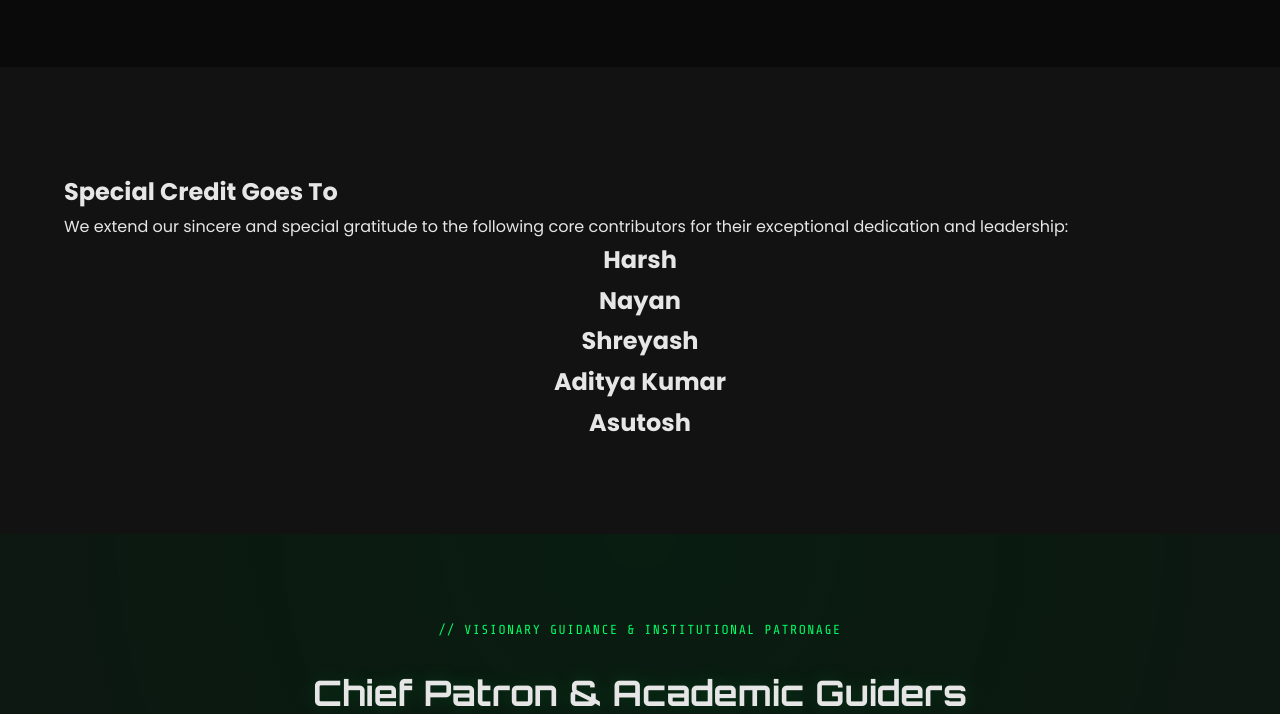
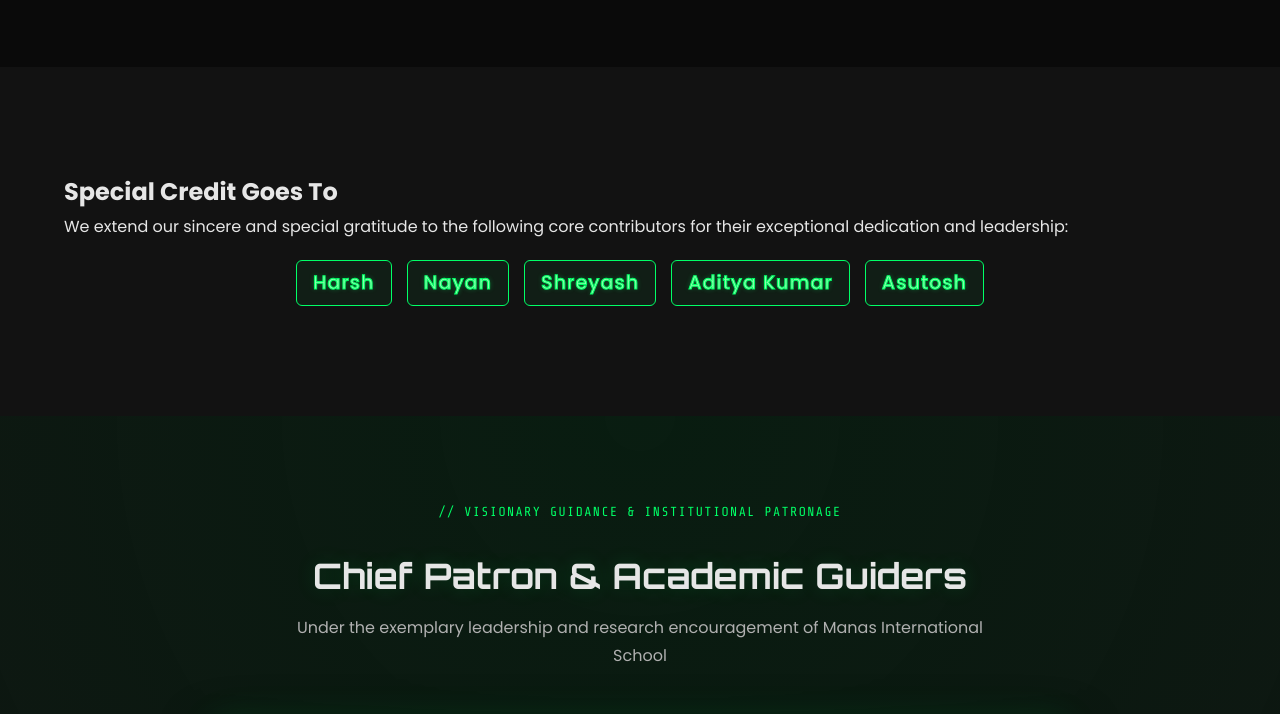
Before and after one commit to pratimask2021996-alt/roht-wheeler-bot, a Flask app: page /creds in a window 1280 px wide. Shown: the part 1163-1877 px from the top of the page. Run offline with Flask 3, Linux system fonts and the light colour scheme.

Commit message:
Add styles for special credits section

```diff
--- a/static/css/style.css
+++ b/static/css/style.css
@@ -1188,3 +1188,46 @@ h1, h2, .main-title, .hero-title {
   position: relative !important;
   z-index: 5 !important;
 }
+/* Special Credits Section - Center Alignment */
+.special-credits {
+  text-align: center !important;
+  display: flex !important;
+  flex-direction: column !important;
+  align-items: center !important;
+  justify-content: center !important;
+  padding: 20px 10px !important;
+  width: 100% !important;
+}
+
+/* Heading Styling */
+.special-credits h2 {
+  color: #ffffff;
+  font-size: 1.6rem;
+  margin-bottom: 15px;
+}
+
+/* Names Container */
+.credits-names {
+  display: flex !important;
+  flex-wrap: wrap !important;
+  justify-content: center !important;
+  gap: 15px !important;
+}
+
+/* Light Green Text + Sketch-Style Border Effect */
+.credits-names span, .special-credits p {
+  color: #88ffaa !important; /* Light Green Text */
+  font-weight: 500 !important; /* Halka/Medium Bold */
+  font-size: 1.2rem !important;
+  letter-spacing: 1px !important;
+
+  /* Text Bordering (Sketch Outline Effect) */
+  -webkit-text-stroke: 1px #00ff66 !important; /* Main Neon Green Border */
+  text-shadow: 0 0 5px rgba(0, 255, 102, 0.4); /* Subtle Neon Glow */
+
+  /* Optional: Box Border Style */
+  border: 1px solid #00ff66 !important;
+  padding: 6px 16px !important;
+  border-radius: 6px !important;
+  background: rgba(0, 255, 102, 0.05) !important;
+}
```
